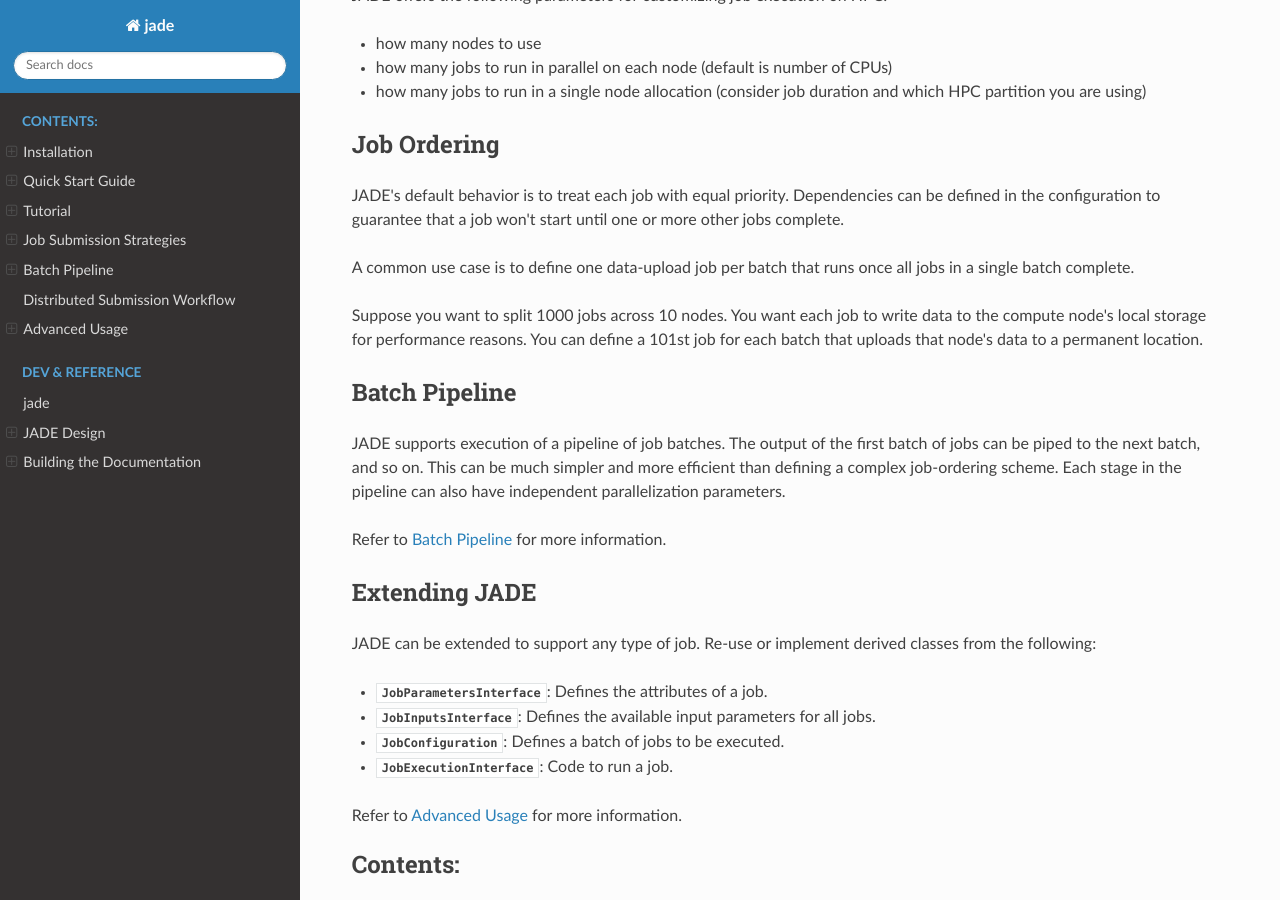
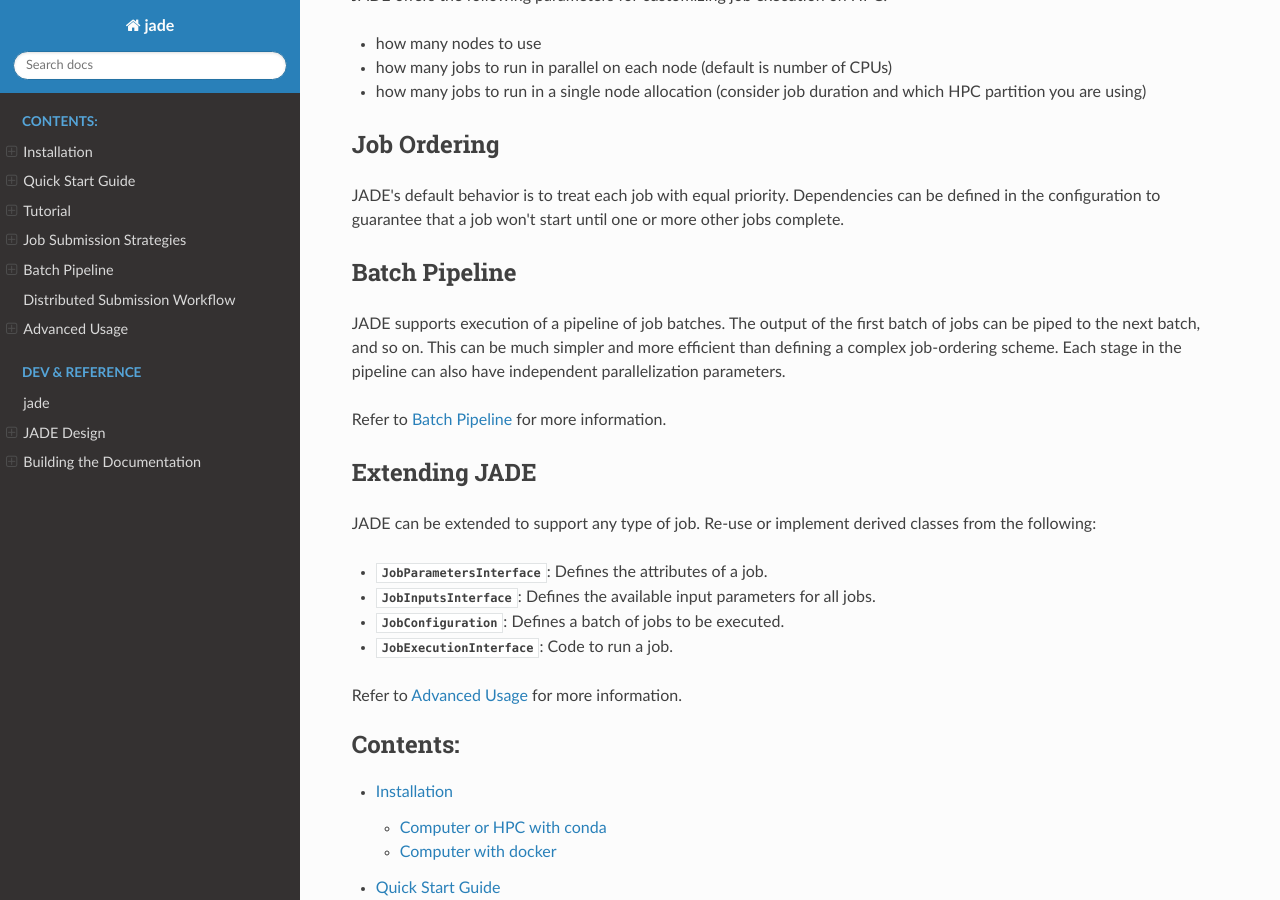
Before and after one commit to NREL/jade, a Sphinx documentation site: the page built from docs/source/index.rst, in a window 1280 px wide and 900 px high, scrolled down 746 px. Built offline with Sphinx 7.4.7 and the Read the Docs theme 2.0.0, drawn with Linux system fonts in a browser that asks for light colours; pages that are not in the unit, such as notebooks, are missing from menus.

Commit message:
Remove stale documentation

```diff
--- a/docs/source/index.rst
+++ b/docs/source/index.rst
@@ -44,14 +44,6 @@ Job Ordering
 JADE's default behavior is to treat each job with equal priority. Dependencies
 can be defined in the configuration to guarantee that a job won't start until
 one or more other jobs complete.
-
-A common use case is to define one data-upload job per batch that runs once all
-jobs in a single batch complete.
-
-Suppose you want to split 1000 jobs across 10 nodes. You want each job to write
-data to the compute node's local storage for performance reasons. You can
-define a 101st job for each batch that uploads that node's data to a permanent
-location.
 
 Batch Pipeline
 ==============
```
